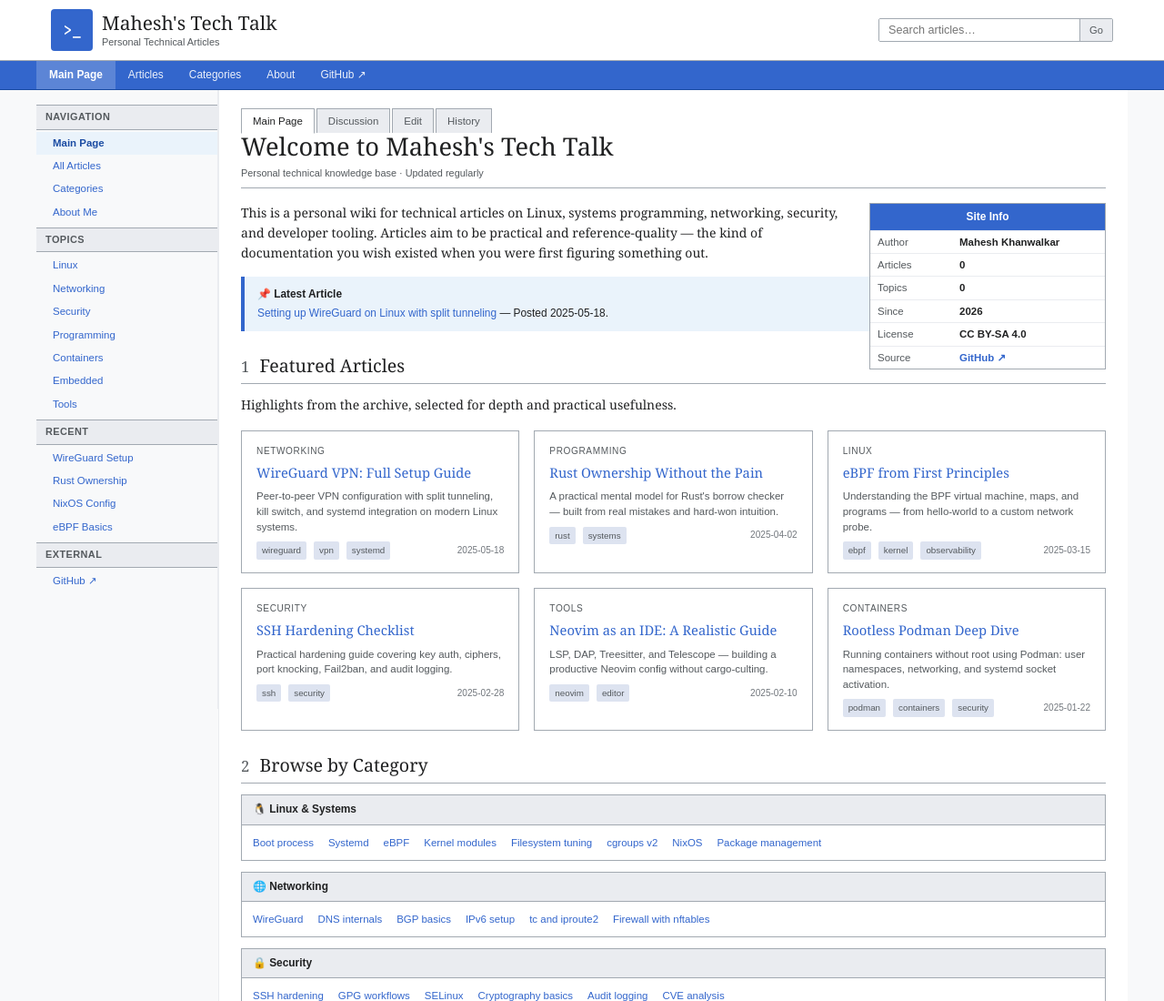
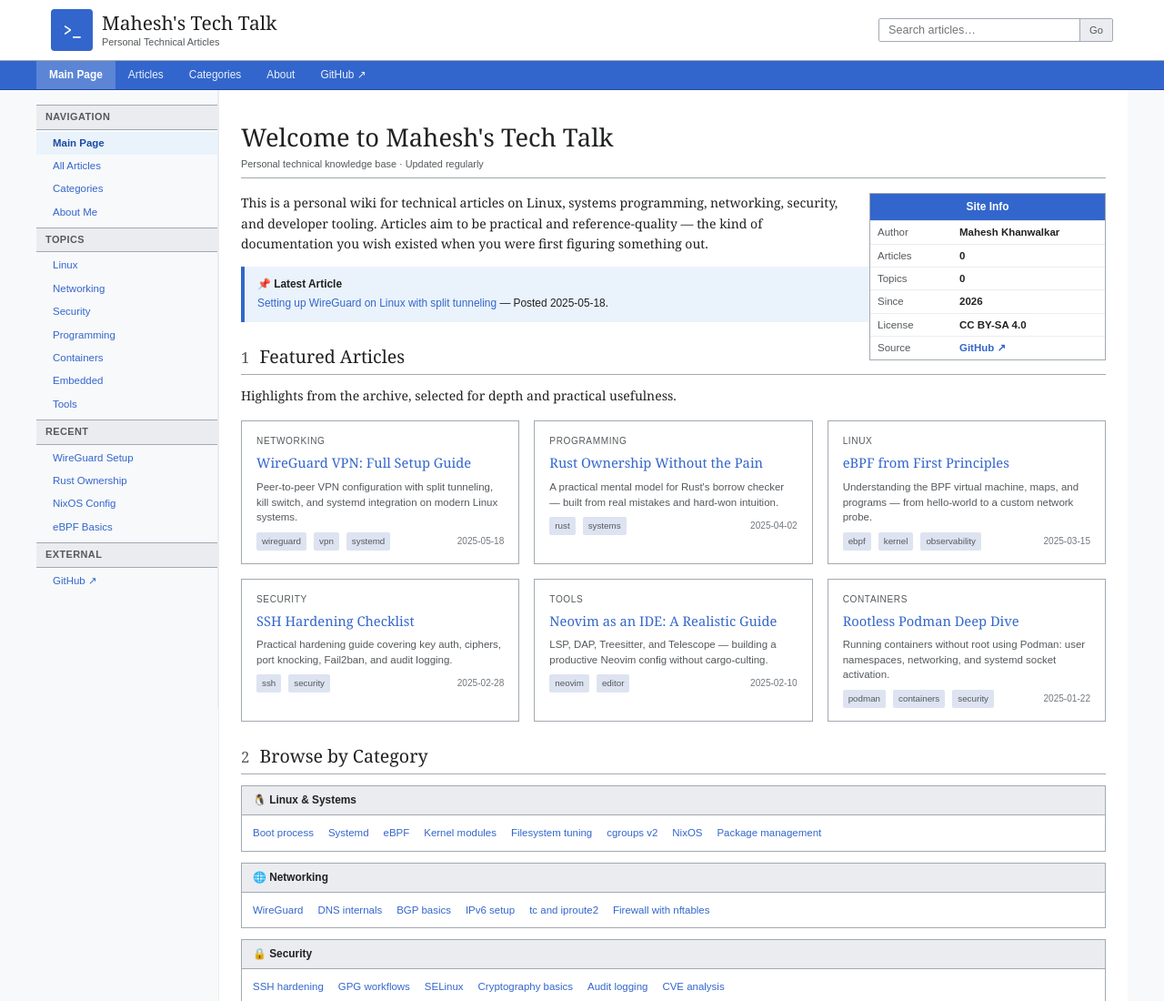
Before and after one commit to maheshkhanwalkar/maheshkhanwalkar.github.io, a plain HTML site: page index.html in a window 1280 px wide. Shown: the top 1100 px of the page at 91% size. Drawn offline with Linux system fonts and the light colour scheme; a web font is replaced by a local one.

Commit message:
Fix padding, remove unnecessary tabs

```diff
--- a/index.html
+++ b/index.html
@@ -623,14 +623,7 @@
 
   <!-- Main Content -->
   <main id="content">
-    <div class="page-tabs">
-      <div class="page-tab active">Main Page</div>
-      <div class="page-tab">Discussion</div>
-      <div class="page-tab">Edit</div>
-      <div class="page-tab">History</div>
-    </div>
-
-    <div class="page-header">
+    <div class="page-header" style="margin-top: 16px;">
       <h1>Welcome to Mahesh's Tech Talk</h1>
       <div class="page-meta">Personal technical knowledge base · Updated regularly</div>
     </div>
```
